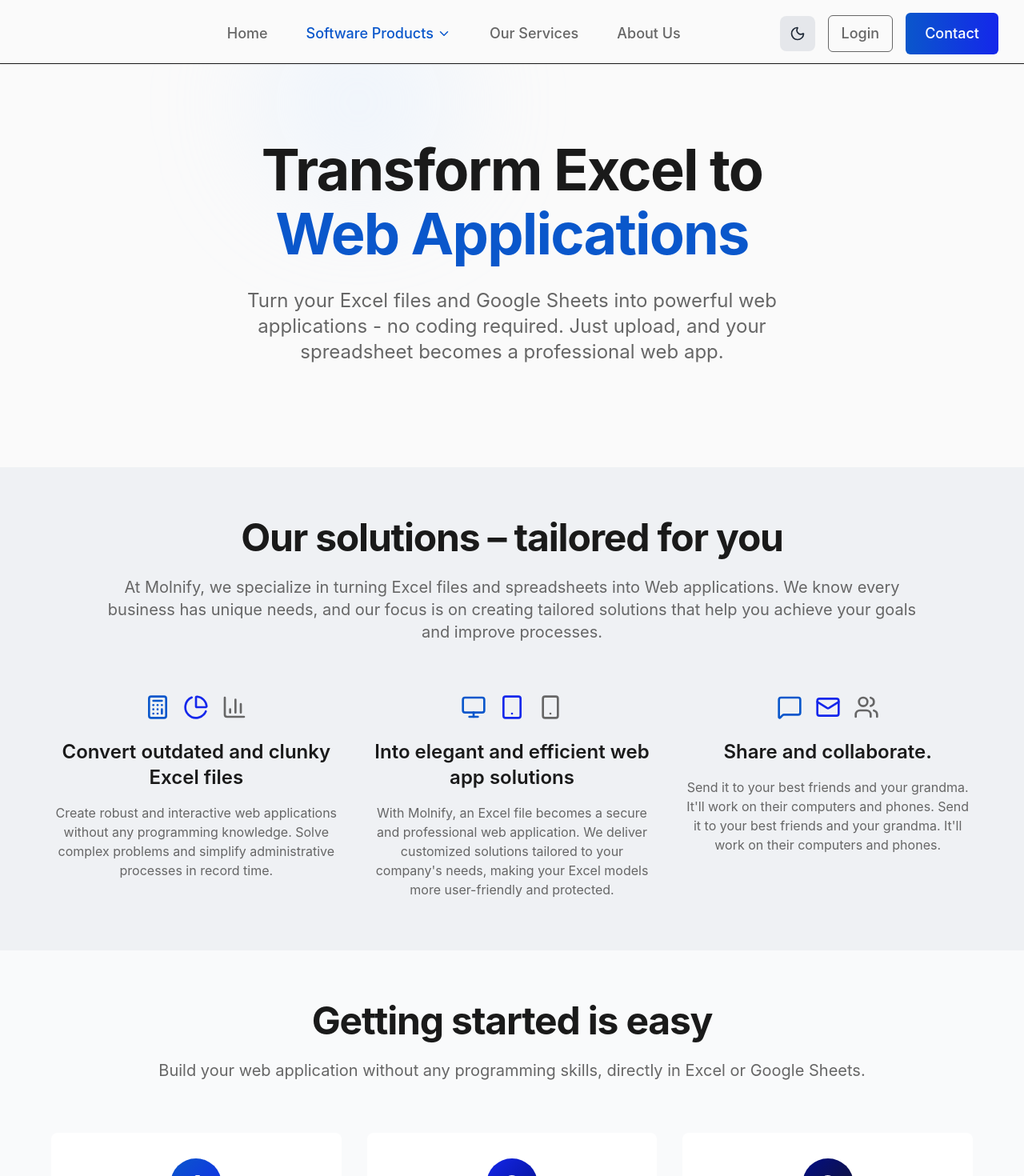
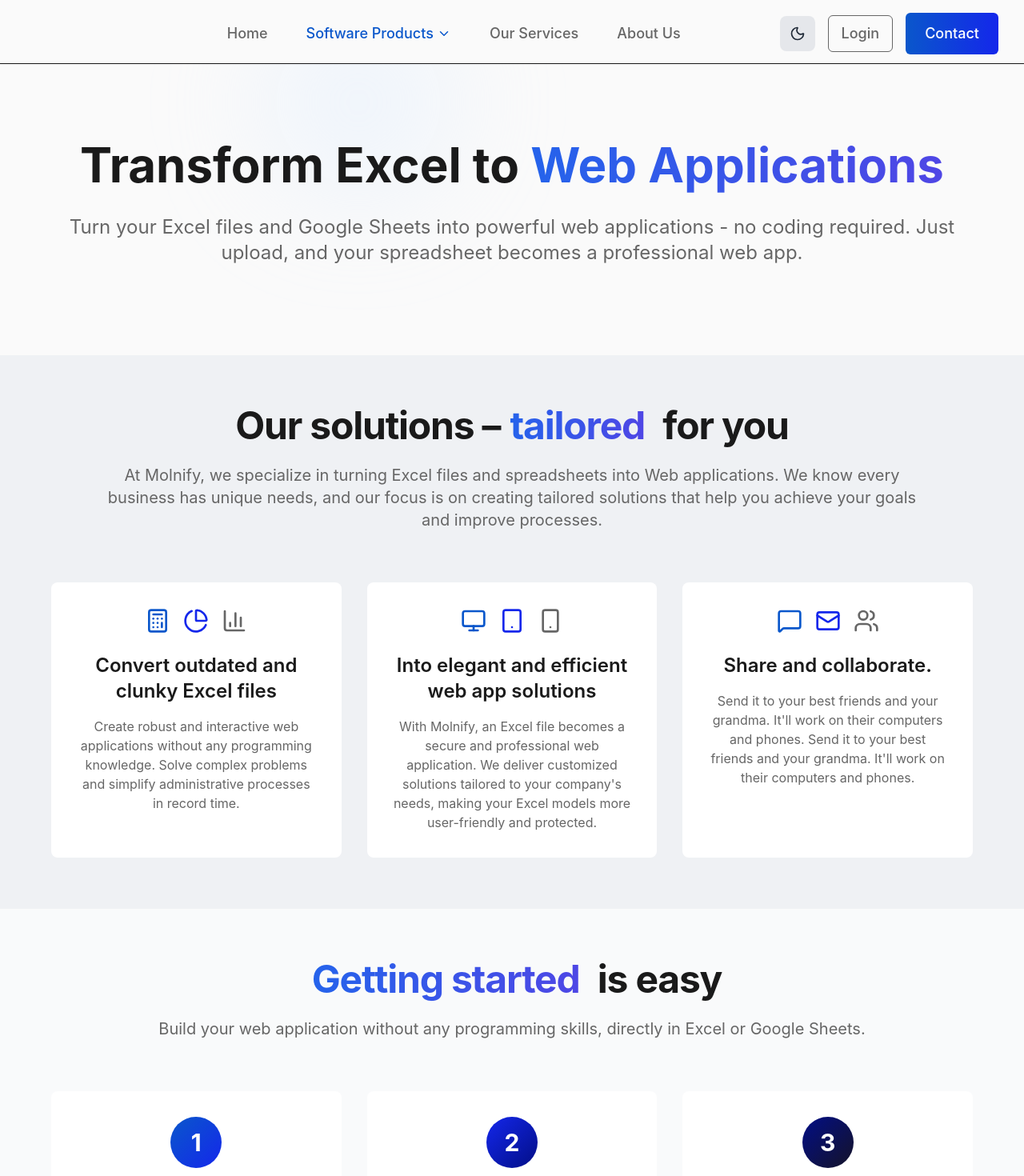
Before and after one commit to YaliZhang1/YL-website, a React (Vite) app: page /excel-to-web in a window 1280 px wide. Shown: the top 1470 px of the page at 80% size. Built offline with nearby package versions, Linux system fonts and the light colour scheme; the HTML template or start-up script is replaced by a standard one.

Commit message:
uppdate the style of header for very pages

```diff
--- a/src/components/AboutContent.tsx
+++ b/src/components/AboutContent.tsx
@@ -307,7 +307,8 @@
             <div className="container mx-auto px-8   md:px-16 lg:px-24  relative z-10">
               <div className="text-center mb-16">
                 <h2 className="text-4xl text-text md:text-5xl font-bold  mb-6">
-                  What Drives Us
+                  What
+                 <span className="color-section-title">Drives</span>Us
                 </h2>
                 <p className="text-xl   text-nordic-muted mx-auto">
                   Our values aren't just words on a wall. They guide every
@@ -375,7 +376,7 @@
           <div className="container mx-auto max-w-full px-28 relative z-10">
             <div className="text-center mb-16">
               <h2 className="text-4xl text-text md:text-5xl font-bold  mb-6">
-                15 Years of Innovation
+                 <span className="color-section-title">15 Years</span> of Innovation
               </h2>
               <p className="text-xl text-nordic-muted  mx-auto">
                 From a small Stockholm startup to a Nordic technology leader,
@@ -490,7 +491,7 @@
             <div className="container mx-auto px-8 md:px-16 lg:px-24  relative z-10">
               <div className="text-center mb-16">
                 <h2 className="text-4xl text-text md:text-5xl font-bold  mb-6">
-                  Meet the Minds Behind the Magic
+                  <span className="color-section-title">Meet the Minds</span> Behind the Magic
                 </h2>
                 <p className="text-lg sm:text-xl text-nordic-muted max-w-3xl mx-auto">
                   A diverse group of passionate professionals united by a shared
--- a/src/components/ExcelToWebContent.tsx
+++ b/src/components/ExcelToWebContent.tsx
@@ -153,20 +153,15 @@
       <div className="absolute bottom-0 right-1/4 w-96 h-96 bg-indigo-100/20 rounded-full blur-3xl" />
       <div>
         {/* Hero Section */}
-        <section className="relative overflow-hidden pt-44 pb-20 px-4 ">
-          {/* Decorative background elements */}
-          <div className="hero-decoration hero-decoration-1"></div>
-          <div className="hero-decoration hero-decoration-2"></div>
-          <div className="hero-decoration hero-decoration-3"></div>
-
+        <section className="relative pt-44 pb-16 px-4 ">
           <div className="max-w-6xl mx-auto text-center relative z-10">
-            <h1 className="text-5xl md:text-6xl lg:text-7xl font-bold tracking-tight mb-8 animate-fadeInUp">
-              Transform Excel to
-              <span className="nordic-text-primary block mt-2">
+            <h1 className="text-5xl  md:text-6xl font-bold  mb-8 leading-tight">
+              Transform Excel to {}
+              <span className="text-transparent bg-clip-text bg-gradient-to-r from-blue-600 to-indigo-600 ">
                 Web Applications
               </span>
             </h1>
-            <p className="text-xl md:text-2xl nordic-text-muted mb-12 max-w-3xl mx-auto animate-fadeInUp animate-delay-1">
+            <p className="text-xl md:text-2xl nordic-text-muted mb-12 max-w-7xl mx-auto animate-fadeInUp animate-delay-1">
               Turn your Excel files and Google Sheets into powerful web
               applications - no coding required. Just upload, and your
               spreadsheet becomes a professional web app.
@@ -179,7 +174,8 @@
           <div className="max-w-6xl mx-auto">
             <div className="text-center mb-16">
               <h2 className="section-title nordic-text">
-                Our solutions – tailored for you
+                Our solutions –
+                <span className="color-section-title">tailored</span> for you
               </h2>
               <p className="text-xl nordic-text-muted max-w-5xl mx-auto">
                 At Molnify, we specialize in turning Excel files and
@@ -192,7 +188,7 @@
             <div className="grid md:grid-cols-3 gap-8">
               {/* Device Icons */}
 
-              <div className="text-center">
+              <div className="text-center nordic-card rounded-lg p-8  group hover:scale-105 transition-all duration-300">
                 <div className="flex justify-center gap-4 mb-6">
                   <Calculator className="w-8 h-8 nordic-text-primary" />
                   <PieChart className="w-8 h-8 nordic-text-secondary" />
@@ -208,7 +204,7 @@
                 </p>
               </div>
 
-              <div className="text-center">
+              <div className="text-center nordic-card rounded-lg p-8  group hover:scale-105 transition-all duration-300">
                 <div className="flex justify-center gap-4 mb-6">
                   <Monitor className="w-8 h-8 nordic-text-primary" />
                   <Tablet className="w-8 h-8 nordic-text-secondary" />
@@ -224,7 +220,7 @@
                   user-friendly and protected.
                 </p>
               </div>
-              <div className="text-center">
+              <div className="text-center nordic-card rounded-lg p-8  group hover:scale-105 transition-all duration-300">
                 <div className="flex justify-center gap-4 mb-6">
                   <MessageSquare className="w-8 h-8 nordic-text-primary" />
                   <Mail className="w-8 h-8 nordic-text-secondary" />
@@ -248,7 +244,8 @@
           <div className="max-w-6xl mx-auto">
             <div className="text-center mb-16">
               <h2 className="section-title nordic-text">
-                Getting started is easy
+                <span className="color-section-title">Getting started </span>
+                is easy
               </h2>
               <p className="text-xl nordic-text-muted">
                 Build your web application without any programming skills,
@@ -326,7 +323,8 @@
           <div className="max-w-6xl mx-auto">
             <div className="text-center mb-16">
               <h2 className="section-title nordic-text">
-                More than 200 functions
+                More than
+                <span className="color-section-title">200 functions</span>
               </h2>
               <p className="text-xl nordic-text-muted">
                 Molnify supports more than 200 Excel and Google Sheets
--- a/src/components/landing/OfferingSection.tsx
+++ b/src/components/landing/OfferingSection.tsx
@@ -80,7 +80,7 @@
   return (
     <section className=" bg-sectionBg text-nordic-text  py-16">
       <h2 className="section-title text-nordic-text mb-16 overflow-visible mx-auto text-center leading-snug max-w-[90%] sm:max-w-[80%] md:max-w-[37.5rem] lg:max-w-[60rem] tracking-tight">
-        <span className="text-transparent bg-clip-text bg-gradient-to-r from-blue-600 to-indigo-600 mx-3">
+        <span className="color-section-title">
           Software
         </span>
         Custom Development
--- a/src/index.css
+++ b/src/index.css
@@ -102,7 +102,9 @@
   .section-title {
     @apply text-3xl md:text-4xl lg:text-5xl font-bold tracking-tight mb-6;
   }
-
+.color-section-title{
+  @apply text-transparent bg-clip-text bg-gradient-to-r from-blue-600 to-indigo-600 mx-3
+}
   .animate-fadeInUp {
     animation: fadeInUp 0.6s ease-out forwards;
   }
```
Also changed, not shown: src/pages/OurServices.tsx (+17 -45 lines).
